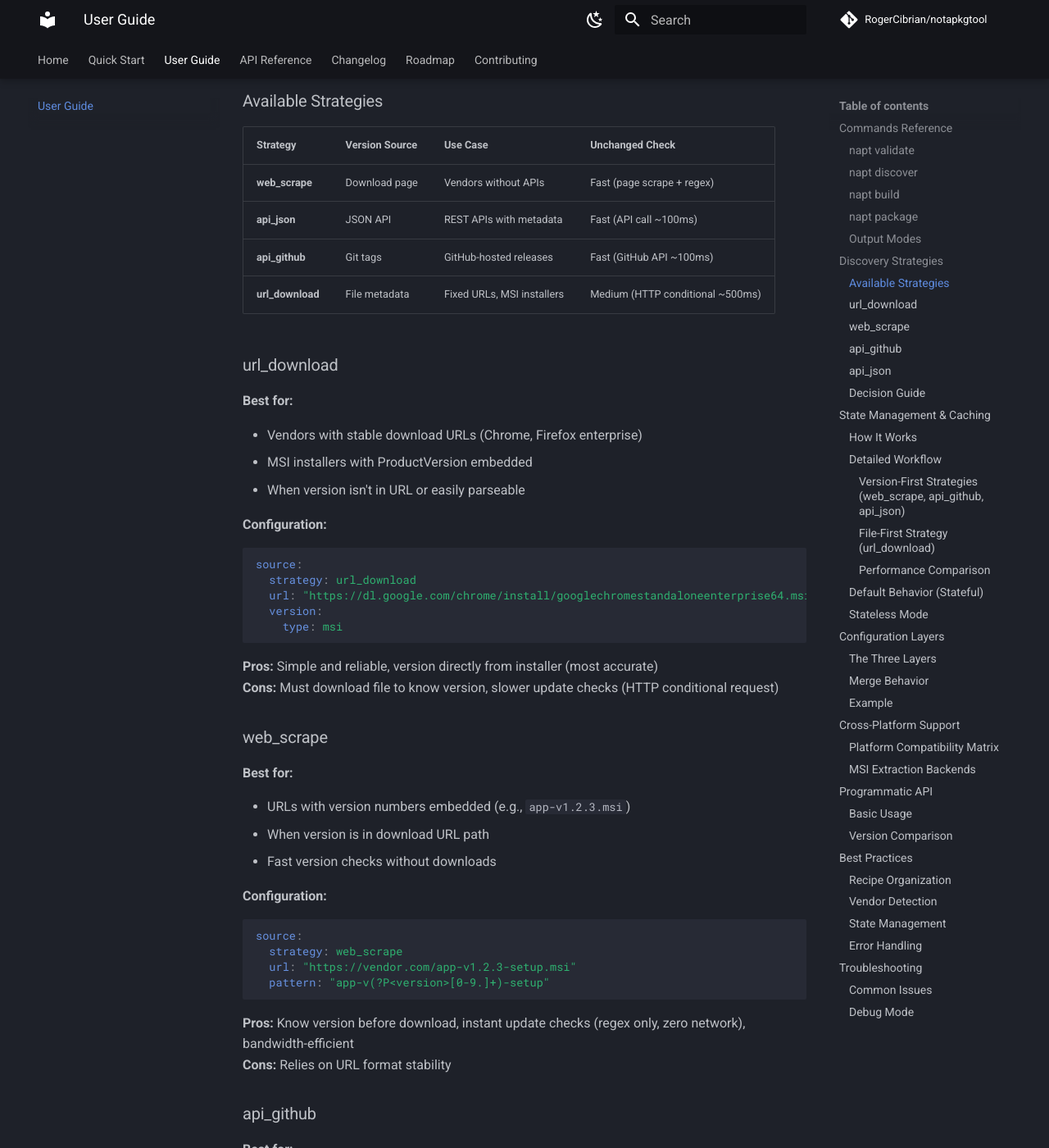
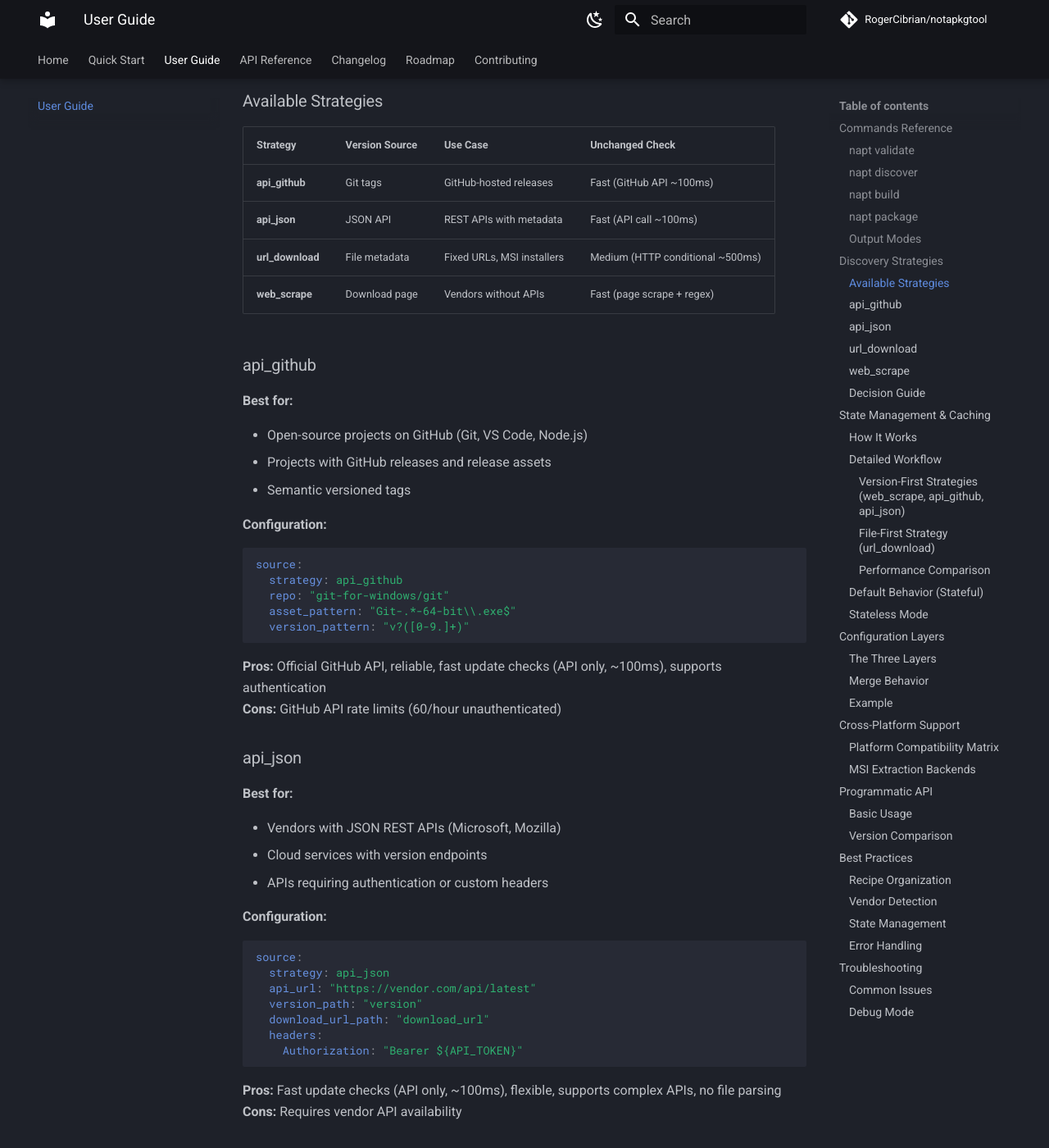
Before and after one commit to RogerCibrian/notapkgtool, an MkDocs documentation site: the page built from docs/user-guide.md, in a window 1280 px wide and 1400 px high, scrolled down 3001 px. Shown: the whole window at 82% size. Built offline with MkDocs 1.6.1 and Material for MkDocs 9.7.7, drawn with Linux system fonts in a browser that asks for light colours; comment, search, counter and statistics services are not loaded; some of the changed text lies outside the part shown.

Commit message:
docs: fix web_scrape descriptions and timing claims
Fix multiple documentation inaccuracies:

Decision tree:
- Changed question from 'Has download page to scrape?' to 'Have direct download URL?'
- Now prioritizes url_download (simpler) over web_scrape (more complex)
- web_scrape is only used when no direct URL is available
- Flow: APIs first -> Direct URL -> Scrape as last resort

Strategy sections:
- Alphabetized strategy table (api_github, api_json, url_download, web_scrape)
- Alphabetized detailed sections to match table order
- Fixed web_scrape description (was describing old url_pattern strategy)
- Updated example to show HTML page scraping with CSS selectors

Performance claims:
- Removed misleading 'instant' timing claims for web_scrape
- Changed '~100ms or instant' to '~100-300ms' (accurate for page scraping)
- All version-first strategies require network calls, none are instant
- Removed bandwidth/MB savings claims (not helpful, varies by app)

All strategies now have accurate performance characteristics and descriptions.

````diff
--- a/docs/user-guide.md
+++ b/docs/user-guide.md
@@ -119,51 +119,10 @@
 
 | Strategy | Version Source | Use Case | Unchanged Check |
 |----------|---------------|----------|-----------------|
+| **api_github** | Git tags | GitHub-hosted releases | Fast (GitHub API ~100ms) |
+| **api_json** | JSON API | REST APIs with metadata | Fast (API call ~100ms) |
+| **url_download** | File metadata | Fixed URLs, MSI installers | Medium (HTTP conditional ~500ms) |
 | **web_scrape** | Download page | Vendors without APIs | Fast (page scrape + regex) |
-| **api_json** | JSON API | REST APIs with metadata | Fast (API call ~100ms) |
-| **api_github** | Git tags | GitHub-hosted releases | Fast (GitHub API ~100ms) |
-| **url_download** | File metadata | Fixed URLs, MSI installers | Medium (HTTP conditional ~500ms) |
-
-### url_download
-
-**Best for:**
-
-- Vendors with stable download URLs (Chrome, Firefox enterprise)
-- MSI installers with ProductVersion embedded
-- When version isn't in URL or easily parseable
-
-**Configuration:**
-
-```yaml
-source:
-  strategy: url_download
-  url: "https://dl.google.com/chrome/install/googlechromestandaloneenterprise64.msi"
-  version:
-    type: msi
-```
-
-**Pros:** Simple and reliable, version directly from installer (most accurate)
-**Cons:** Must download file to know version, slower update checks (HTTP conditional request)
-
-### web_scrape
-
-**Best for:**
-
-- URLs with version numbers embedded (e.g., `app-v1.2.3.msi`)
-- When version is in download URL path
-- Fast version checks without downloads
-
-**Configuration:**
-
-```yaml
-source:
-  strategy: web_scrape
-  url: "https://vendor.com/app-v1.2.3-setup.msi"
-  pattern: "app-v(?P<version>[0-9.]+)-setup"
-```
-
-**Pros:** Know version before download, instant update checks (regex only, zero network), bandwidth-efficient
-**Cons:** Relies on URL format stability
 
 ### api_github
 
@@ -209,6 +168,50 @@
 **Pros:** Fast update checks (API only, ~100ms), flexible, supports complex APIs, no file parsing
 **Cons:** Requires vendor API availability
 
+### url_download
+
+**Best for:**
+
+- Vendors with stable download URLs (Chrome, Firefox enterprise)
+- MSI installers with ProductVersion embedded
+- When version isn't in URL or easily parseable
+
+**Configuration:**
+
+```yaml
+source:
+  strategy: url_download
+  url: "https://dl.google.com/chrome/install/googlechromestandaloneenterprise64.msi"
+  version:
+    type: msi
+```
+
+**Pros:** Simple and reliable, version directly from installer (most accurate)
+**Cons:** Must download file to know version, slower update checks (HTTP conditional request)
+
+### web_scrape
+
+**Best for:**
+
+- Vendors with download pages listing installers (7-Zip, etc.)
+- When no direct download URL or API is available
+- Version-encoded URLs on vendor websites
+- Small vendors with simple HTML download pages
+
+**Configuration:**
+
+```yaml
+source:
+  strategy: web_scrape
+  page_url: "https://www.7-zip.org/download.html"
+  link_selector: 'a[href$="-x64.msi"]'        # CSS selector (recommended)
+  version_pattern: "7z(\\d{2})(\\d{2})-x64"   # Extract from discovered URL
+  version_format: "{0}.{1}"                    # Transform to "25.01"
+```
+
+**Pros:** Fast version checks (~100-300ms page scrape), works without APIs, CSS selectors are robust
+**Cons:** Requires page structure knowledge, may break if vendor redesigns site
+
 ### Decision Guide
 
 Use this flowchart to choose the right strategy:
@@ -219,9 +222,9 @@
     Start -->|Yes| JSON[api_json<br/>Fast version checks]
     Start -->|No| GitHub{App on<br/>GitHub?}
     GitHub -->|Yes| GHRelease[api_github<br/>Reliable API, fast checks]
-    GitHub -->|No| URLVersion{Version in<br/>download URL?}
-    URLVersion -->|Yes| Regex[web_scrape<br/>Instant version checks]
-    URLVersion -->|No| Static[url_download<br/>Must download to check]
+    GitHub -->|No| DirectURL{Have direct<br/>download URL?}
+    DirectURL -->|Yes| Static[url_download<br/>Must download to check]
+    DirectURL -->|No| Scrape[web_scrape<br/>Scrape page for link]
 ```
 
 **Performance Note**: Version-first strategies (everything except url_download) can skip downloads entirely when versions haven't changed, making them ideal for scheduled CI/CD checks.
@@ -232,18 +235,18 @@
 
 ### How It Works
 
-NAPT uses different caching approaches based on the discovery strategy, enabling significant performance and bandwidth savings:
+NAPT uses different caching approaches based on the discovery strategy, enabling significant performance optimization:
 
-- **Version-First** (web_scrape, api_github, api_json): Checks version via API/regex (~100ms or instant) before downloading. If unchanged and file exists, skips download entirely - saving 60+ MB bandwidth and minutes of time on every check.
+- **Version-First** (web_scrape, api_github, api_json): Checks version via API or page scraping (~100-300ms) before downloading. If unchanged and file exists, skips download entirely.
 - **File-First** (url_download): Uses HTTP conditional requests (ETags) to check if file changed. If server returns 304 Not Modified (~500ms), uses cached file without re-downloading.
 
-This intelligent caching is critical for CI/CD with frequent scheduled checks, dramatically reducing bandwidth costs and load on vendor CDNs while providing near-instant feedback when applications haven't changed.
+This intelligent caching is critical for CI/CD with frequent scheduled checks, providing fast feedback when applications haven't changed.
 
 ### Detailed Workflow
 
 #### Version-First Strategies (web_scrape, api_github, api_json)
 
-These strategies discover the version **before** downloading, enabling instant cache checks:
+These strategies discover the version **before** downloading, enabling fast cache checks:
 
 ```mermaid
 flowchart TD
@@ -269,7 +272,7 @@
     CreateState --> Ready
 ```
 
-**Key optimization:** Version discovered via API/regex (~100ms or instant) **before** downloading. If unchanged and file exists, skip download entirely.
+**Key optimization:** Version discovered via API or page scraping (~100-300ms) **before** downloading. If unchanged and file exists, skip download entirely.
 
 #### File-First Strategy (url_download)
 
@@ -304,7 +307,7 @@
 | Scenario | Version-First | File-First |
 |----------|--------------|------------|
 | **First run** | API call + Download | Download only |
-| **Unchanged (most common)** | ~100ms API call (or instant regex) | ~500ms HTTP conditional request |
+| **Unchanged (most common)** | ~100-300ms version check | ~500ms HTTP conditional request |
 | **Changed** | API call + Download | Full download |
 
 **Recommendation:** Use version-first strategies (web_scrape, api_github, api_json) when available for fastest cache checks.
````
Also changed, not shown: docs/api/core.md (+1 -1 lines), docs/api/discovery.md (+1 -1 lines), docs/changelog.md (+1 -1 lines).
